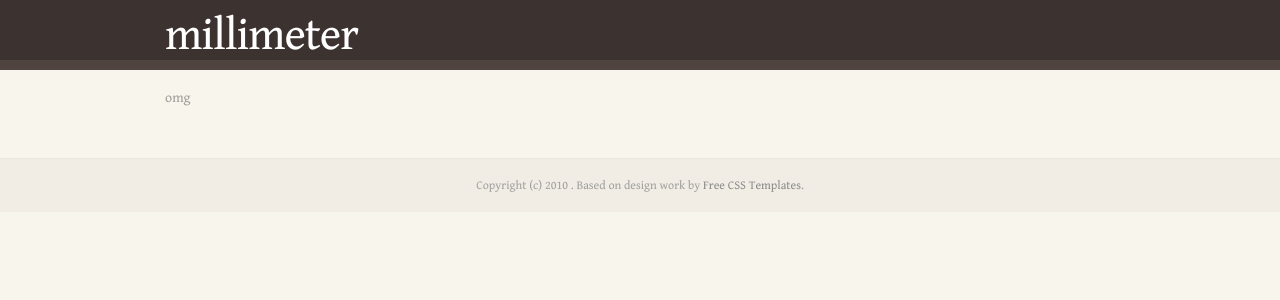
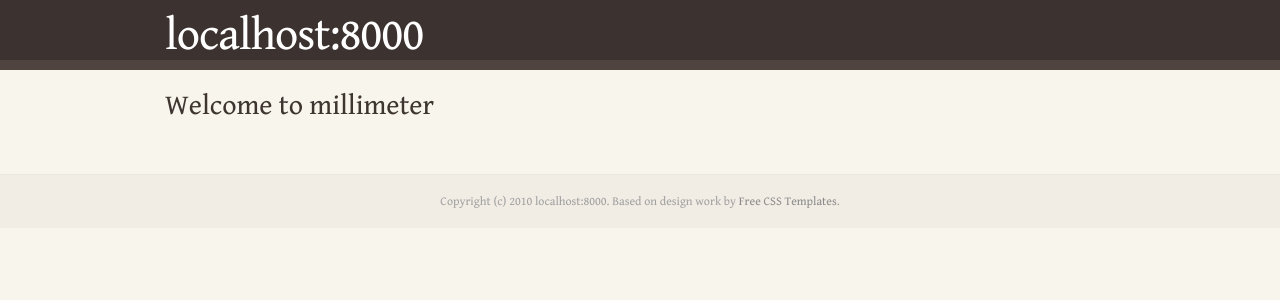
Before and after one commit to fwenzel/millimeter, a Django app: template templates/index.html in a window 1280 px wide. Shown: the top 300 px of the page. Run offline with Django 3.2, Linux system fonts and the light colour scheme; the template is opened without the code that fills it, so the values that code supplies are empty; parts of the project's set-up code (start-up, migrations or seed data) failed here and were passed over.

Commit message:
site title and base url

```diff
--- /dev/null
+++ b/apps/shortener/templatetags/globals.py
@@ -0,0 +1,9 @@
+"""Publishes some data needed globally on the site"""
+from django import template
+from django.conf import settings
+
+register = template.Library()
+
+@register.simple_tag
+def site_title():
+    return settings.SITE_TITLE
--- a/settings.py
+++ b/settings.py
@@ -20,6 +20,9 @@ DATABASE_USER = ''             # Not used with sqlite3.
 DATABASE_PASSWORD = ''         # Not used with sqlite3.
 DATABASE_HOST = ''             # Set to empty string for localhost. Not used with sqlite3.
 DATABASE_PORT = ''             # Set to empty string for default. Not used with sqlite3.
+
+SITE_TITLE = 'localhost:8000'
+SITE_BASE_URL = 'http://%s/' % SITE_TITLE
 
 # Local time zone for this installation. Choices can be found here:
 # http://en.wikipedia.org/wiki/List_of_tz_zones_by_name
--- a/templates/base.html
+++ b/templates/base.html
@@ -1,7 +1,9 @@
+{% load globals %}
+
 <!DOCTYPE html>
 <html>
 <head>
-    <title>{% block title %}Millimeter URL Shortener{% endblock %}</title>
+    <title>{% block title %}Welcome{% endblock %} :: {% site_title %}</title>
     <meta http-equiv="content-type" content="text/html; charset=utf-8" />
     <link rel="shortcut icon" type="image/png" href="{{ MEDIA_URL}}img/favicon.png"/>
     <link rel="stylesheet" type="text/css" media="all" href="{{ MEDIA_URL}}css/style.css" />
@@ -12,7 +14,7 @@
     <div id="header-wrapper">
     <div id="header">
         <div id="logo">
-            <h1><a href="{% url index %}">millimeter</a></h1>
+            <h1><a href="{% url index %}">{% site_title %}</a></h1>
         </div>
     </div>
 </div><!--/#header-->
@@ -38,7 +40,7 @@
 </div><!--/#wrapper-->
 
 <div id="footer">
-    <p>Copyright (c) {% now "Y" %} {{ site_title }}. Based on design work by <a href="http://www.freecsstemplates.org/">Free CSS Templates</a>.</p>
+    <p>Copyright (c) {% now "Y" %} {% site_title %}. Based on design work by <a href="http://www.freecsstemplates.org/">Free CSS Templates</a>.</p>
 </div><!--/#footer -->
 
 </body>
--- a/templates/index.html
+++ b/templates/index.html
@@ -1,5 +1,5 @@
 {% extends "base.html" %}
 
 {% block content %}
-omg
+<h1>Welcome to millimeter</h1>
 {% endblock %}
```
Also changed, not shown: README.md, apps/shortener/templatetags/__init__.py (added).
